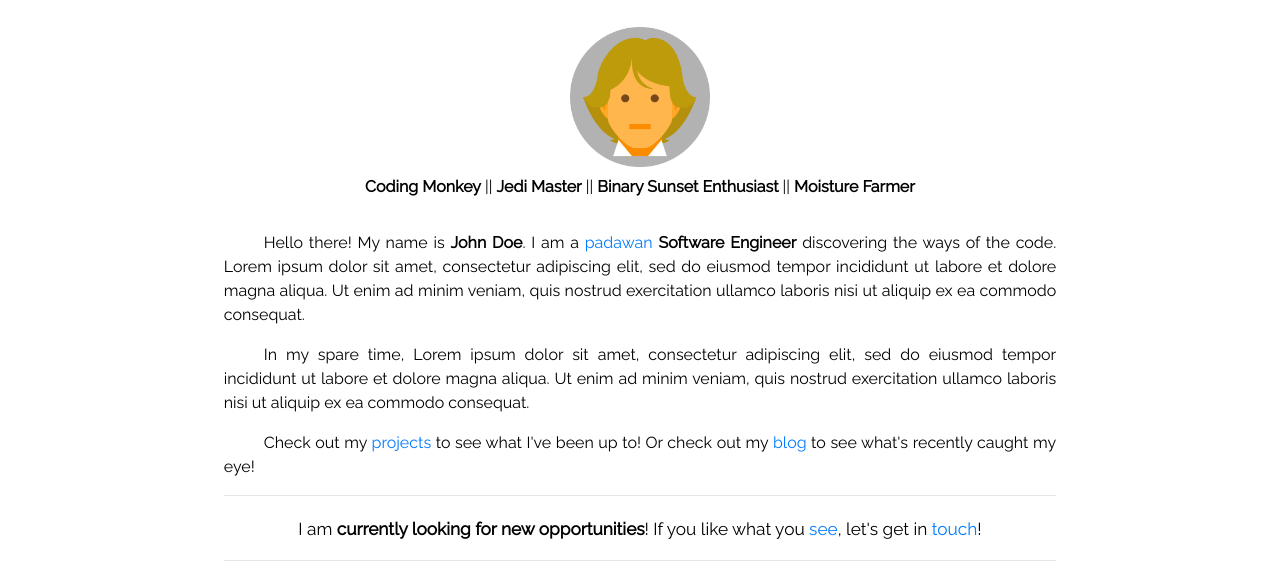
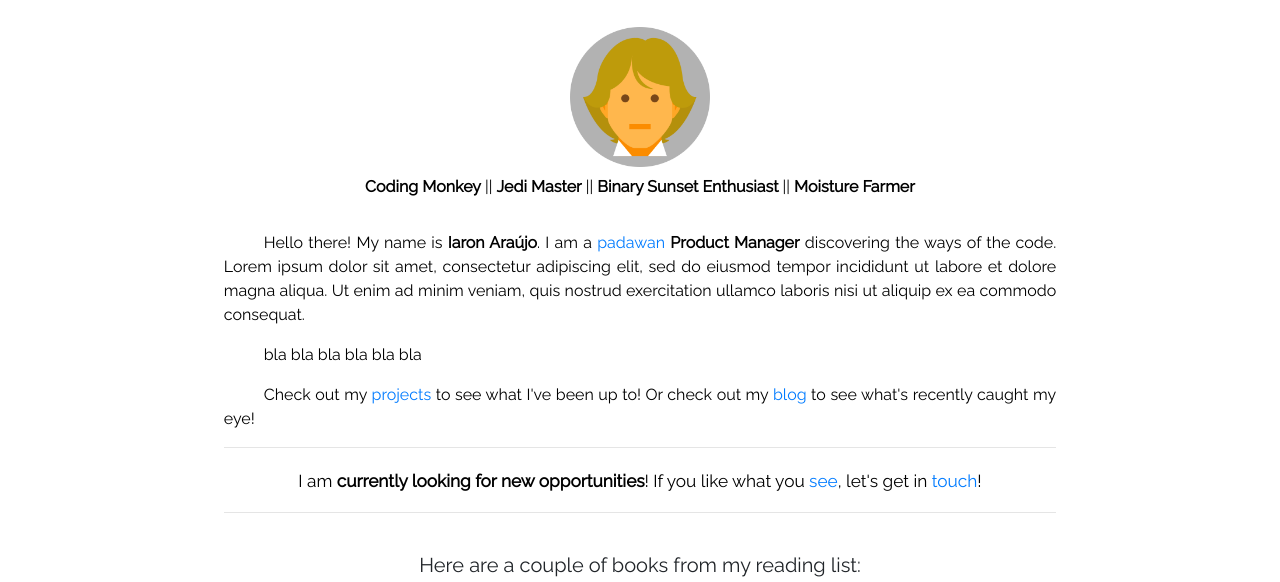
Before and after one commit to iaronaraujo/gatsby-personal-site-template, a Gatsby site: page /about in a window 1280 px wide. Shown: the part 189-771 px from the top of the page. Built offline with nearby package versions, Linux system fonts and the light colour scheme; Gatsby itself is replaced by a stand-in of ours; no server answers.

Commit message:
first change

```diff
--- a/gatsby-config.js
+++ b/gatsby-config.js
@@ -7,13 +7,13 @@
 module.exports = {
   /* Your site config here */
   siteMetadata: {
-    title: `John Doe`,
-    author: `John Doe`,
-    firstName: `John`,
-    lastName: `Doe`,
-    description: `John Doe's personal site`,
-    occupation: `Software Engineer`,
-    keywords: [`John`, `Doe`, `Personal`, `Blog`, `Resume`, `Projects`, `Work`],
+    title: `Iaron Araújo`,
+    author: `Iaron Araújo`,
+    firstName: `Iaron`,
+    lastName: `Araújo`,
+    description: `Iaron Araújo's personal site`,
+    occupation: `Product Manager`,
+    keywords: [`Iaron`, `Personal`, `Blog`, `Projects`, `Work`],
     siteUrl:
       process.env.URL || process.env.DEPLOY_URL || `http://localhost:8000`,
     unemployed: true,
--- a/src/pages/about.js
+++ b/src/pages/about.js
@@ -65,10 +65,7 @@
             ea commodo consequat.
           </p>
           <p className="i-5">
-            In my spare time, Lorem ipsum dolor sit amet, consectetur adipiscing
-            elit, sed do eiusmod tempor incididunt ut labore et dolore magna
-            aliqua. Ut enim ad minim veniam, quis nostrud exercitation ullamco
-            laboris nisi ut aliquip ex ea commodo consequat.
+            bla bla bla bla bla bla
           </p>
           <p className="i-5">
             Check out my <Link to="/projects">projects</Link> to see what I've
--- a/src/pages/index.js
+++ b/src/pages/index.js
@@ -22,7 +22,7 @@
         />
         {unemployed && (
           <p className="mt-2">
-            <b> Hey! I am looking for new opportunities :)</b>
+            <b> Hey! Welcome to my blog!</b>
           </p>
         )}
         <Container className="py-0 my-0">
```
Also changed, not shown: 1 other file.
